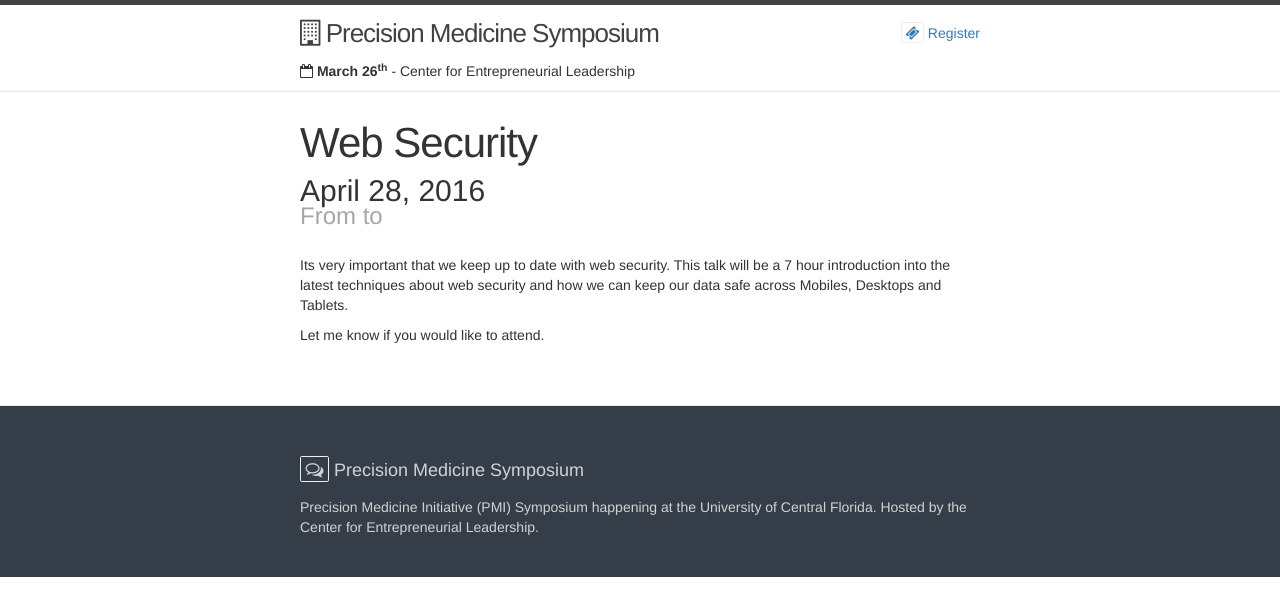
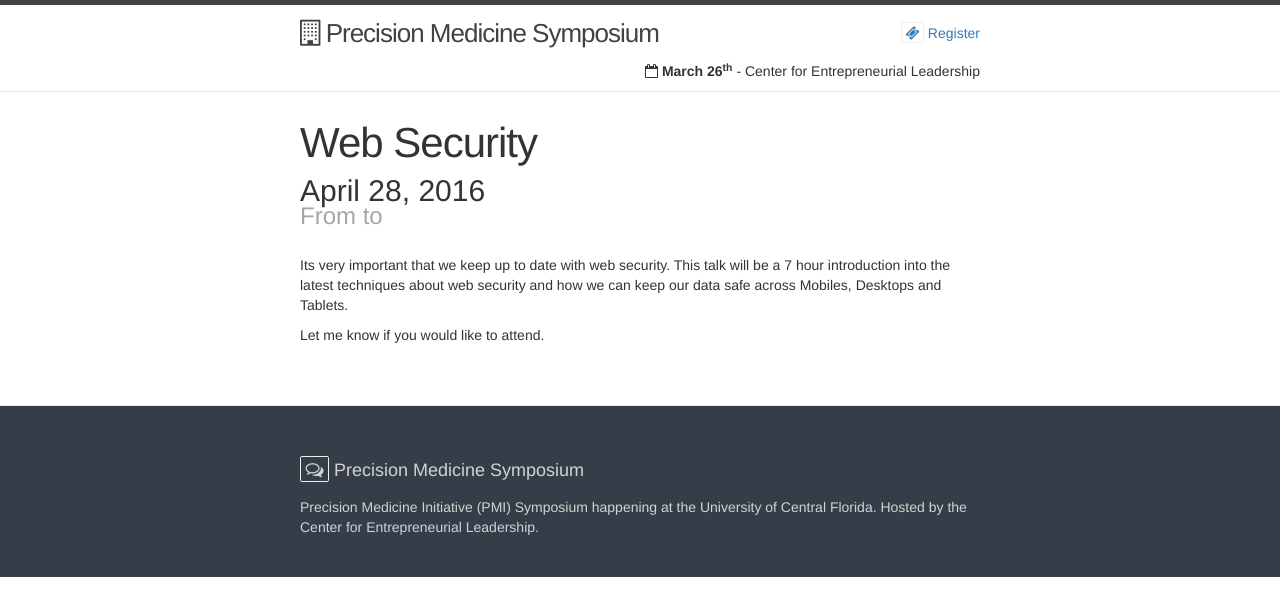
Before and after one commit to dhillonv10/pmi, a Jekyll site: the page built from _posts/2016-04-28-web-security.md, in a window 1280 px wide. Shown: the top 616 px of the page. Built offline with Jekyll 4.4.1, drawn with Linux system fonts in a browser that asks for light colours; nearby versions of some CDN libraries.

```diff
--- a/_includes/header.html
+++ b/_includes/header.html
@@ -11,7 +11,7 @@
   </div>
 
   <div class="wrapper">
-    <p><i class="fa fa-calendar-o"></i> <strong>March 26<sup>th</sup></strong> - Center for Entrepreneurial Leadership</p>
+    <p align="right"><i class="fa fa-calendar-o"></i> <strong>March 26<sup>th</sup></strong> - Center for Entrepreneurial Leadership</p>
   </div>
 
 </header>
```
